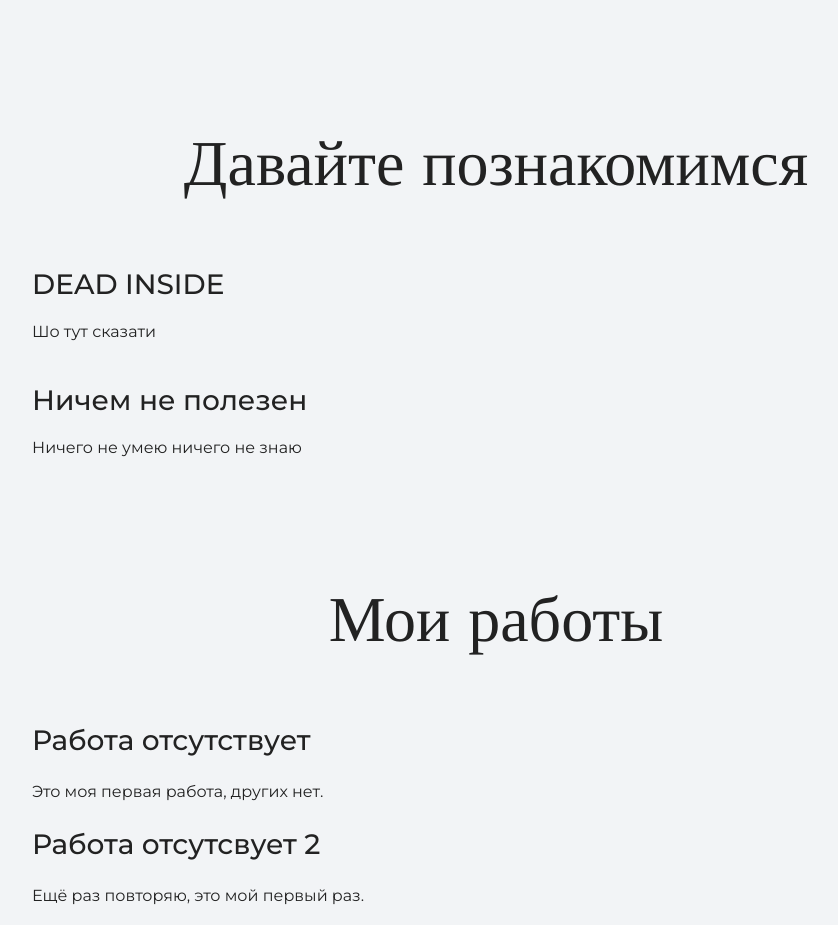
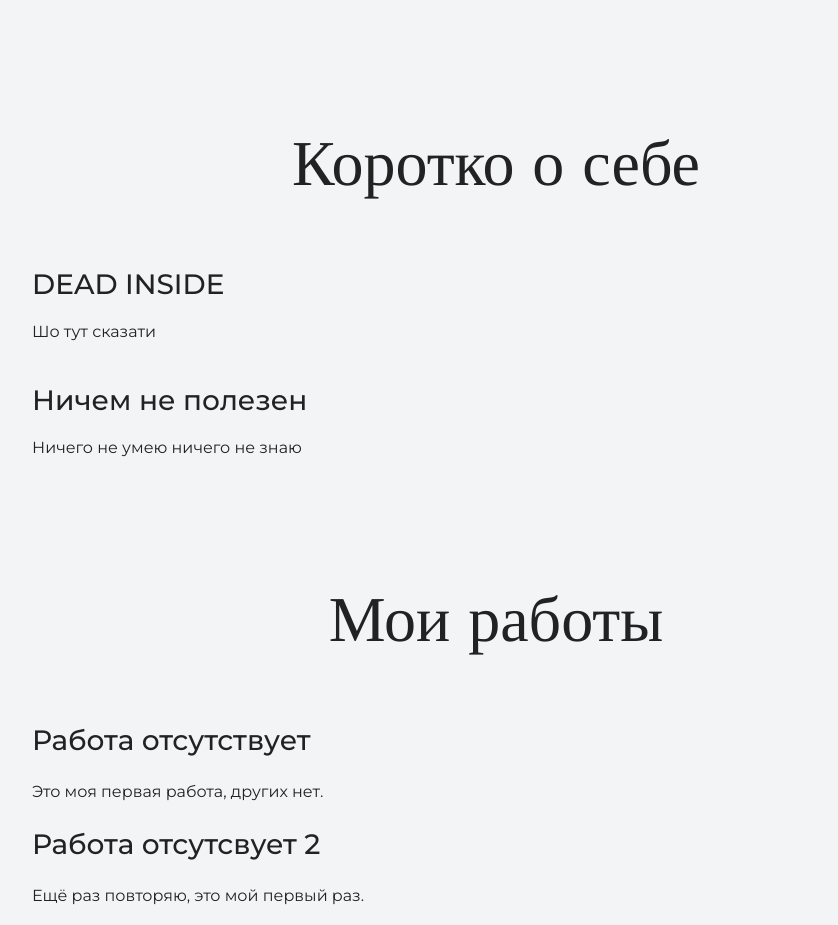
Before and after one commit to etozhesuban/My-site, a plain HTML site: page index.html in a window 1280 px wide. Shown: the part 940-1865 px from the top of the page, without its empty margins (144-982 px from the left). Drawn offline with nearby package versions, Linux system fonts and the light colour scheme.

Commit message:
меняет текст на главной странице

```diff
--- a/index.html
+++ b/index.html
@@ -24,7 +24,7 @@
 
     <section class="intro">
       <div class="container">
-      <h2 class="subheading">Давайте познакомимся</h2>
+      <h2 class="subheading">Коротко о себе</h2>
       <h3>DEAD INSIDE</h3>
       <p>Шо тут сказати</p>
       <h3>Ничем не полезен</h3>
```
